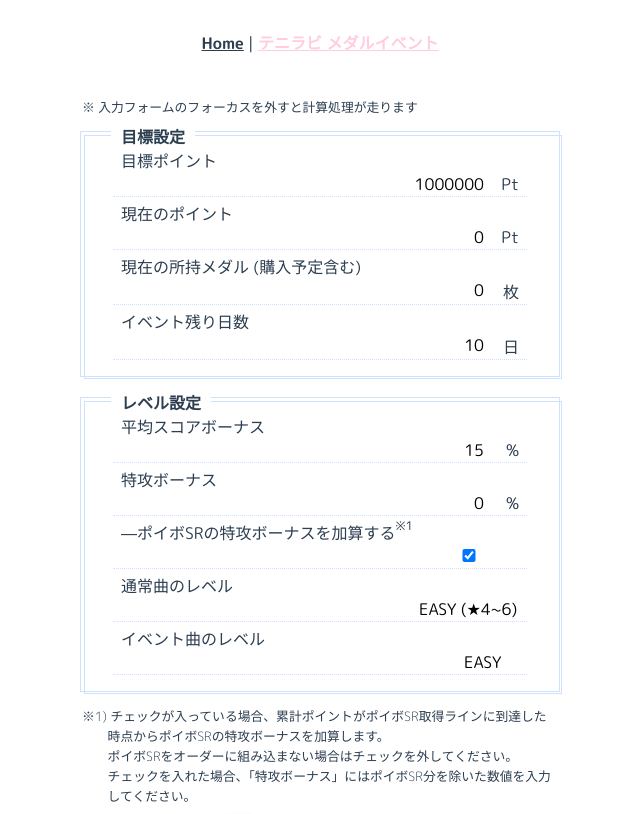
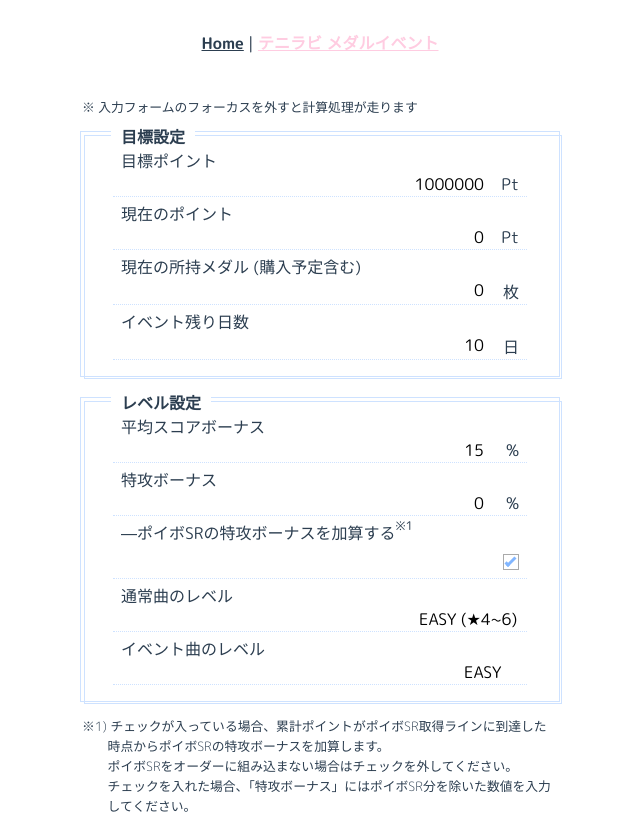
Before and after one commit to yuenaka/GAME_CALC, a Vue app: page /#/tenirb-medal in a window 1280 px wide. Shown: the top 814 px of the page, without its empty margins (320-960 px from the left). Built offline with nearby package versions, Linux system fonts and the light colour scheme.

Commit message:
チェックボックスのデザイン

```diff
--- a/src/css/style.scss
+++ b/src/css/style.scss
@@ -97,6 +97,41 @@
   -webkit-transform: rotate(-3deg);
   -o-transform: rotate(-3deg);
 }
+@mixin checkbox-box {
+  box-sizing: border-box;
+  cursor: pointer;
+  display: inline-block;
+  padding: 5px;
+  margin-right: 8px;
+  position: relative;
+  width: auto;
+}
+@mixin checkbox-before($color: #f3cbd0) {
+  background: #fff;
+  border: 1px solid #aaa;
+  content: "";
+  display: block;
+  height: 16px;
+  left: 5px;
+  margin-top: -8px;
+  position: absolute;
+  top: 50%;
+  width: 16px;
+}
+@mixin checkbox-after($color: #f3cbd0) {
+  border-right: 3px solid $color;
+  border-bottom: 3px solid $color;
+  content: "";
+  display: block;
+  height: 12px;
+  left: 10px;
+  margin-top: -7px;
+  opacity: 0;
+  position: absolute;
+  top: 50%;
+  transform: rotate(45deg);
+  width: 5px;
+}
 /** 共通要素 */
 .subhead {
   font-size: 120%;
@@ -153,6 +188,9 @@
   width: 100px;
   text-align: right;
 }
+.input input[type="checkbox"] {
+  display: none;
+}
 .unit {
   width: 20px;
 }
@@ -192,6 +230,7 @@ sup {
 }
 
 $color-tenirb-medal: #cee2ff;
+$color-tenirb-medal-deep: #82b6ff;
 #tenirb-medal {
   .box-goal_setting {
     @include box-double_border($color-tenirb-medal, "目標設定");
@@ -202,6 +241,18 @@ $color-tenirb-medal: #cee2ff;
   .row {
     border-color: $color-tenirb-medal;
   }
+  .checkbox {
+    @include checkbox-box();
+    &::after {
+      @include checkbox-after($color-tenirb-medal-deep);
+    }
+    &::before {
+      @include checkbox-before($color-tenirb-medal-deep);
+    }
+  }
+  input[type="checkbox"]:checked + .checkbox::after {
+    opacity: 1;
+  }
   .box-result {
     @include box-shadow();
     &::after {
--- a/src/views/TenirbMedal.vue
+++ b/src/views/TenirbMedal.vue
@@ -86,7 +86,13 @@
         </div>
         <div class="item-text">
           <div class="input">
-            <input type="checkbox" v-model="isUseSR" v-on:blur="calc" />
+            <input
+              id="isUseSR"
+              type="checkbox"
+              v-model="isUseSR"
+              v-on:change="calc"
+            />
+            <label for="isUseSR" class="checkbox">&thinsp;</label>
           </div>
         </div>
       </div>
```
